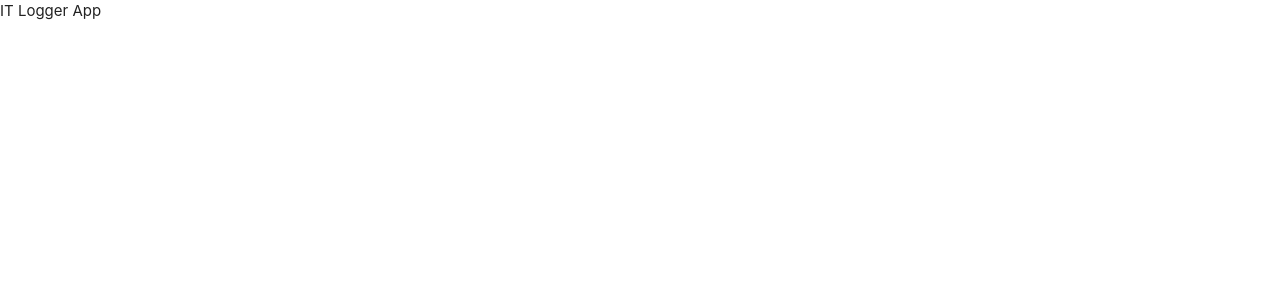
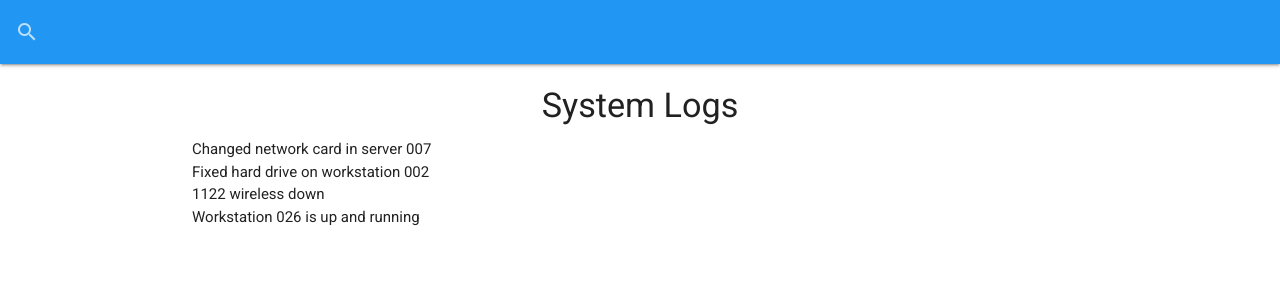
Before and after one commit to developer-aditya/error_logger, a React (Create React App) app: page / in a window 1280 px wide. Shown: the top 300 px of the page. Built offline with nearby package versions, Linux system fonts and the light colour scheme; data requests are answered from the project's data file.

Commit message:
basic structure established

```diff
--- a/package.json
+++ b/package.json
@@ -6,6 +6,7 @@
 		"@testing-library/jest-dom": "^5.11.9",
 		"@testing-library/react": "^11.2.5",
 		"@testing-library/user-event": "^12.8.3",
+		"axios": "^0.21.1",
 		"react": "^17.0.1",
 		"react-dom": "^17.0.1",
 		"react-scripts": "4.0.3",
@@ -13,7 +14,7 @@
 	},
 	"scripts": {
 		"start": "react-scripts start",
-		"json-server": "json-server --watch db.json --port 8000",
+		"json-server": "json-server --watch db.json --port 5000",
 		"dev": "concurrently \"npm start\" \"npm run json-server\"",
 		"build": "react-scripts build",
 		"test": "react-scripts test",
@@ -40,5 +41,6 @@
 	"devDependencies": {
 		"concurrently": "^6.0.0",
 		"json-server": "^0.16.3"
-	}
+	},
+	"proxy": "http://localhost:5000"
 }
--- a/public/index.html
+++ b/public/index.html
@@ -15,7 +15,23 @@
 			rel="stylesheet"
 			href="https://cdnjs.cloudflare.com/ajax/libs/materialize/1.0.0/css/materialize.min.css"
 		/>
+		<!-- Materialize Icons -->
+		<link
+			href="https://fonts.googleapis.com/icon?family=Material+Icons"
+			rel="stylesheet"
+		/>
+		<!-- Roboto Font -->
+		<link
+			href="https://fonts.googleapis.com/css?family=Roboto"
+			rel="stylesheet"
+		/>
 		<link rel="manifest" href="%PUBLIC_URL%/manifest.json" />
+
+		<style>
+			body {
+				font-family: 'Roboto', sans-serif;
+			}
+		</style>
 
 		<title>IT Logger</title>
 	</head>
--- a/src/App.js
+++ b/src/App.js
@@ -1,7 +1,16 @@
 import React from 'react';
+import Log from './components/logs/Log';
+import SearchBar from './components/layouts/SearchBar';
 
 const App = () => {
-	return <div className='App'>IT Logger App</div>;
+	return (
+		<div className='App'>
+			<SearchBar />
+			<div className='container'>
+				<Log />
+			</div>
+		</div>
+	);
 };
 
 export default App;
--- /dev/null
+++ b/src/components/layouts/SearchBar.js
@@ -0,0 +1,21 @@
+import React from 'react';
+
+const SearchBar = () => {
+	return (
+		<nav className='blue'>
+			<div className='nav-wrapper'>
+				<form>
+					<div className='input-field'>
+						<input id='search' type='search' required />
+						<label className='label-icon' htmlFor='search'>
+							<i className='material-icons'>search</i>
+						</label>
+						<i className='material-icons'>close</i>
+					</div>
+				</form>
+			</div>
+		</nav>
+	);
+};
+
+export default SearchBar;
--- /dev/null
+++ b/src/components/layouts/Spinner.js
@@ -0,0 +1,14 @@
+import React from 'react';
+import SpinnerImg from './spinner.gif';
+
+const Spinner = () => {
+	const imgStyle = {
+		width: '200px',
+		margin: 'auto',
+		display: 'block',
+		marginTop: '5rem',
+	};
+	return <img src={SpinnerImg} alt='Loading...' style={imgStyle} />;
+};
+
+export default Spinner;
--- /dev/null
+++ b/src/components/logs/Log.js
@@ -0,0 +1,50 @@
+import React, { useState, useEffect } from 'react';
+import Spinner from '../layouts/Spinner.js';
+import axios from 'axios';
+
+const Log = () => {
+	const [logs, setLogs] = useState([]);
+	const [loading, setLoading] = useState(false);
+
+	useEffect(() => {
+		getLogs();
+		//   eslint-disable-next-line
+	}, []);
+
+	const getLogs = async () => {
+		setLoading(true);
+		try {
+			const options = {
+				url: '/logs',
+				method: 'GET',
+				timeout: 3000,
+			};
+			const res = await axios(options);
+			setLogs(res.data);
+			setLoading(false);
+		} catch (err) {
+			setLoading(false);
+		}
+	};
+
+	if (loading) return <Spinner />;
+
+	return (
+		<ul className='collection-with-header'>
+			<li className='collection-header'>
+				<h4 className='center'>System Logs</h4>
+			</li>
+			{logs.length > 0 ? (
+				logs.map((log) => (
+					<li className='collection-item' key={log.id}>
+						{log.message}
+					</li>
+				))
+			) : (
+				<p className='center'>No Logs to show...</p>
+			)}
+		</ul>
+	);
+};
+
+export default Log;
```
Also changed, not shown: src/components/layouts/spinner.gif (added), 1 other file (tests, documents, lock files or other folders).
